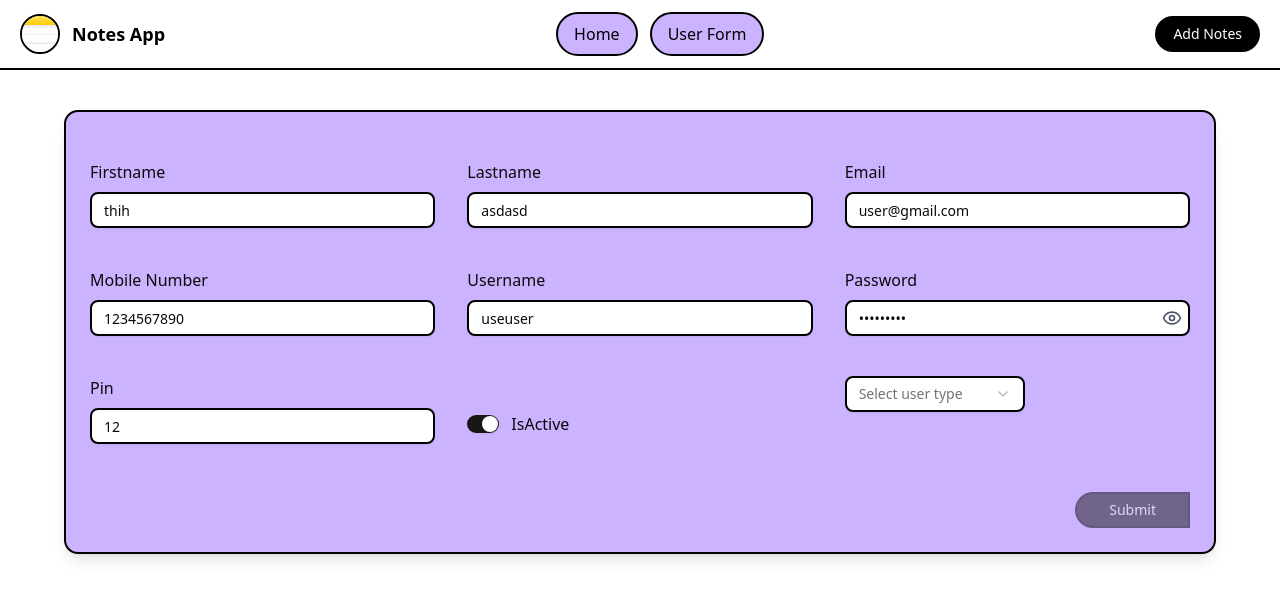
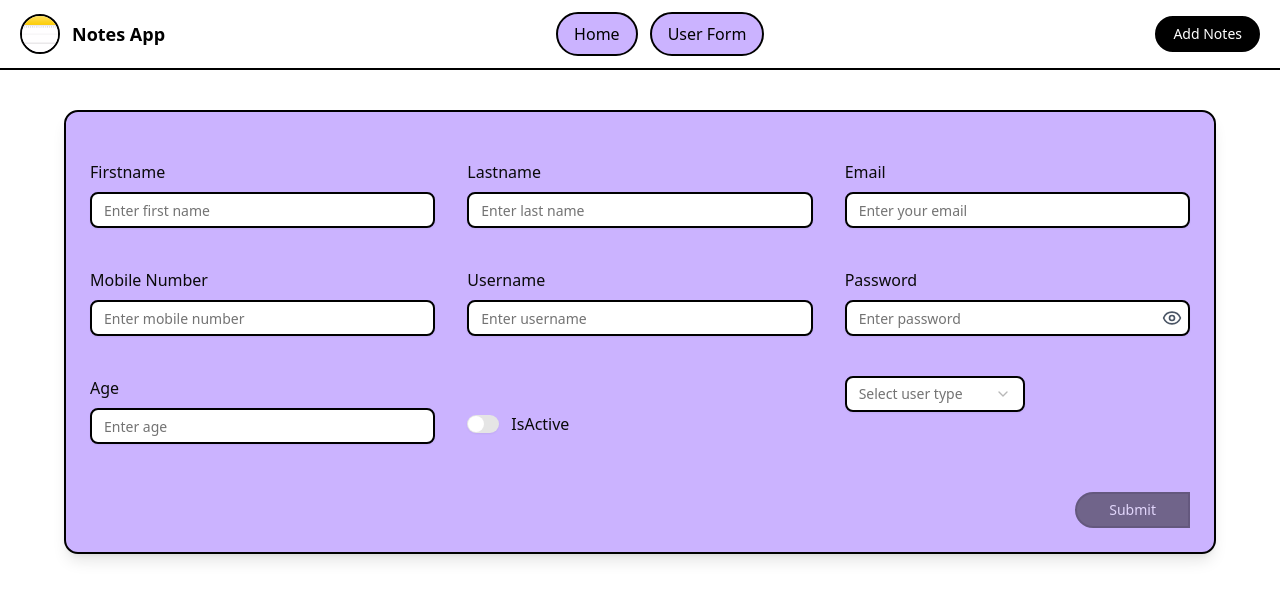
Before and after one commit to krishrpatel25/ReactJs-notes-app, a React (Vite) app: page /rhf in a window 1280 px wide. Shown: the top 600 px of the page. Built offline with nearby package versions, Linux system fonts and the light colour scheme.

Commit message:
edit : Controller component

```diff
--- a/src/pages/rhf/RhfForm.jsx
+++ b/src/pages/rhf/RhfForm.jsx
@@ -2,7 +2,7 @@ import React, { useState } from "react";
 import { useForm, Controller } from "react-hook-form";
 import { DevTool } from "@hookform/devtools";
 import { zodResolver } from "@hookform/resolvers/zod";
-import { Eye, EyeOff } from "lucide-react"; // icons from lucide-react
+import { Eye, EyeOff } from "lucide-react";
 import { Card, CardContent, CardFooter } from "@/components/ui/card";
 import { Input } from "@/components/ui/input";
 import { Button } from "@/components/ui/button";
@@ -15,21 +15,21 @@ import {
   SelectValue,
 } from "@/components/ui/select";
 
-const defaultFormValues = {
-  firstName: "thih",
-  lastName: "asdasd",
-  email: "user@gmail.com",
-  mobile: "1234567890",
-  username: "useuser",
-  password: "User@1234",
-  age: "12",
-  isActive: true,
-  userType: "",
-};
-
 import { IZodSchema } from "./IZodSchema";
 import { toast } from "sonner";
 import axios from "axios";
+
+const defaultFormValues = {
+  firstName: "",
+  lastName: "",
+  email: "",
+  mobile: "",
+  username: "",
+  password: "",
+  age: "",
+  isActive: false,
+  userType: "",
+};
 
 const RhfForm = () => {
   const form = useForm({
@@ -44,40 +44,23 @@ const RhfForm = () => {
 
   const onSubmit = async (data) => {
     try {
-      const res = await axios.post("https://dummyjson.com/users/adds", data, {
+      const res = await axios.post("https://dummyjson.com/users/add", data, {
         headers: { "Content-Type": "application/json" },
       });
 
-      const apiData = {
-        status: true, // false
-        statusCode: 200,
-        message: "Success",
-        data: {
-          name: "Meet",
-        },
-      };
 
       console.log("User added:", res.data);
-      if (apiData.status) {
-        toast.success("Added user successfully");
-        form.reset({ ...defaultFormValues });
-      } else {
-        // handle errors
-        // do something on error
-      }
+      toast.success("Added user successfully");
+      form.reset({ ...defaultFormValues });
     } catch (error) {
       console.error(error);
       toast.error("Something went wrong");
-      // handle errors
-      // do something on error
     }
-
-    // console.log("Form Submitted", data);
   };
 
   return (
     <div className="flex items-center justify-center mt-6">
-      <Card className="w-full max-w-6xl bg-[#cbb3ff] border-2 border-black shadow-lg ">
+      <Card className="w-full max-w-6xl bg-[#cbb3ff] border-2 border-black shadow-lg">
         <CardContent>
           <div className="grid grid-cols-1 md:grid-cols-3 gap-8 mt-6">
             {/* Firstname */}
@@ -162,20 +145,14 @@ const RhfForm = () => {
               <label htmlFor="password" className="font-medium">
                 Password
               </label>
-
-              {/* Input wrapper */}
               <div className="relative">
                 <Input
                   type={showPassword ? "text" : "password"}
                   id="password"
-                  {...register("password", {
-                    required: "Password is required",
-                  })}
+                  {...register("password")}
                   className="bg-white border-2 border-black pr-10"
                   placeholder="Enter password"
                 />
-
-                {/* Eye toggle button */}
                 <button
                   type="button"
                   onClick={() => setShowPassword(!showPassword)}
@@ -184,15 +161,13 @@ const RhfForm = () => {
                   {showPassword ? <EyeOff size={20} /> : <Eye size={20} />}
                 </button>
               </div>
-
-              {/* Error message */}
               <p className="text-red-600 text-sm">{errors.password?.message}</p>
             </div>
 
-            {/* Pin */}
+            {/* Age */}
             <div className="flex flex-col gap-2">
               <label htmlFor="age" className="font-medium">
-                Pin
+                Age
               </label>
               <Input
                 type="text"
@@ -248,11 +223,7 @@ const RhfForm = () => {
 
         <CardFooter className="flex gap-2 justify-end mt-4">
           <Button
-            onClick={() => {
-              handleSubmit(onSubmit, (error) => {
-                console.log("error", error);
-              })();
-            }}
+            onClick={handleSubmit(onSubmit)}
             className="rounded-l-full border-2 border-black px-8"
             disabled={!isDirty || !isValid}
           >
@@ -260,9 +231,6 @@ const RhfForm = () => {
           </Button>
         </CardFooter>
       </Card>
-      {/* {process.env.node_env === "developmnent" &&
-
-    } */}
       <DevTool control={control} />
     </div>
   );
```
